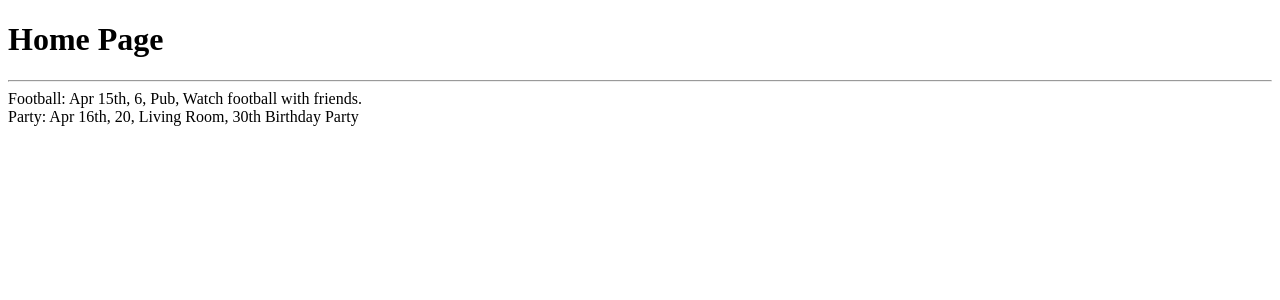
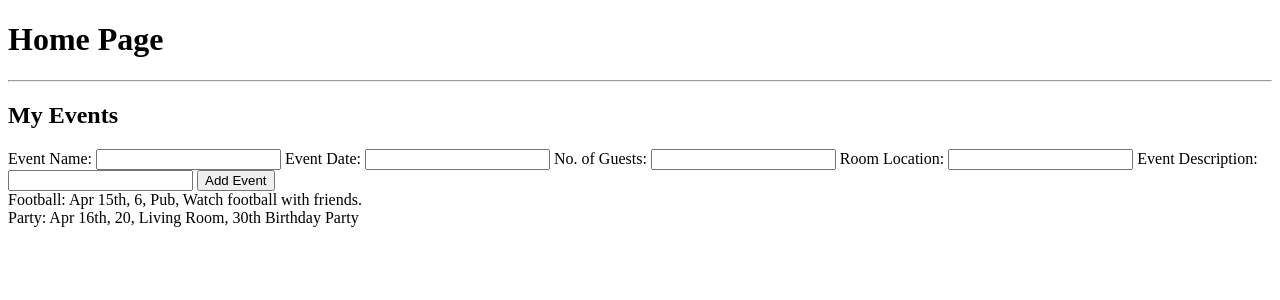
Before and after one commit to glilley54/event-diary-Flask, a Flask app: page / in a window 1280 px wide. Shown: the top 300 px of the page. Run offline with Flask 2, Linux system fonts and the light colour scheme.

Commit message:
Add event HTML added

```diff
--- a/templates/index.html
+++ b/templates/index.html
@@ -1,5 +1,26 @@
 {% extends 'base.html' %}
 {% block content %}
+
+<h2>My Events</h2>
+
+<form action="/" method="POST">
+    <label for="event_name">Event Name:</label>
+    <input type="text" name="event_name" id="event_name">
+    <label for="date">Event Date:</label>
+    <input type="text" name="date" id="date">
+    <label for="guests">No. of Guests:</label>
+    <input type="int" name="guests" id="guests">
+    <label for="room">Room Location:</label>
+    <input type="text" name="room" id="room">
+    <label for="description">Event Description:</label>
+    <input type="text" name="description" id="description">
+
+    <input type="submit" value="Add Event">
+</form>
+
+
+
+
 
 {% for event in events %}
 <div>
```
